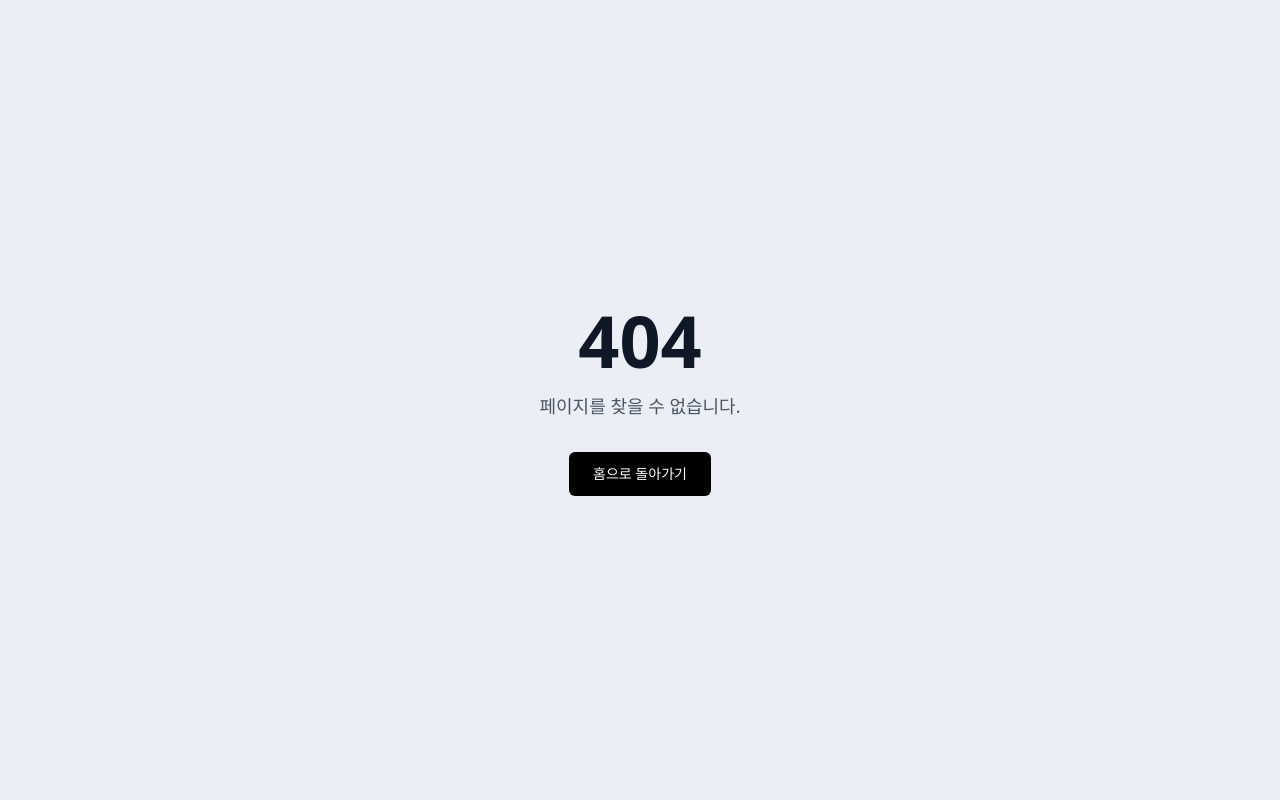
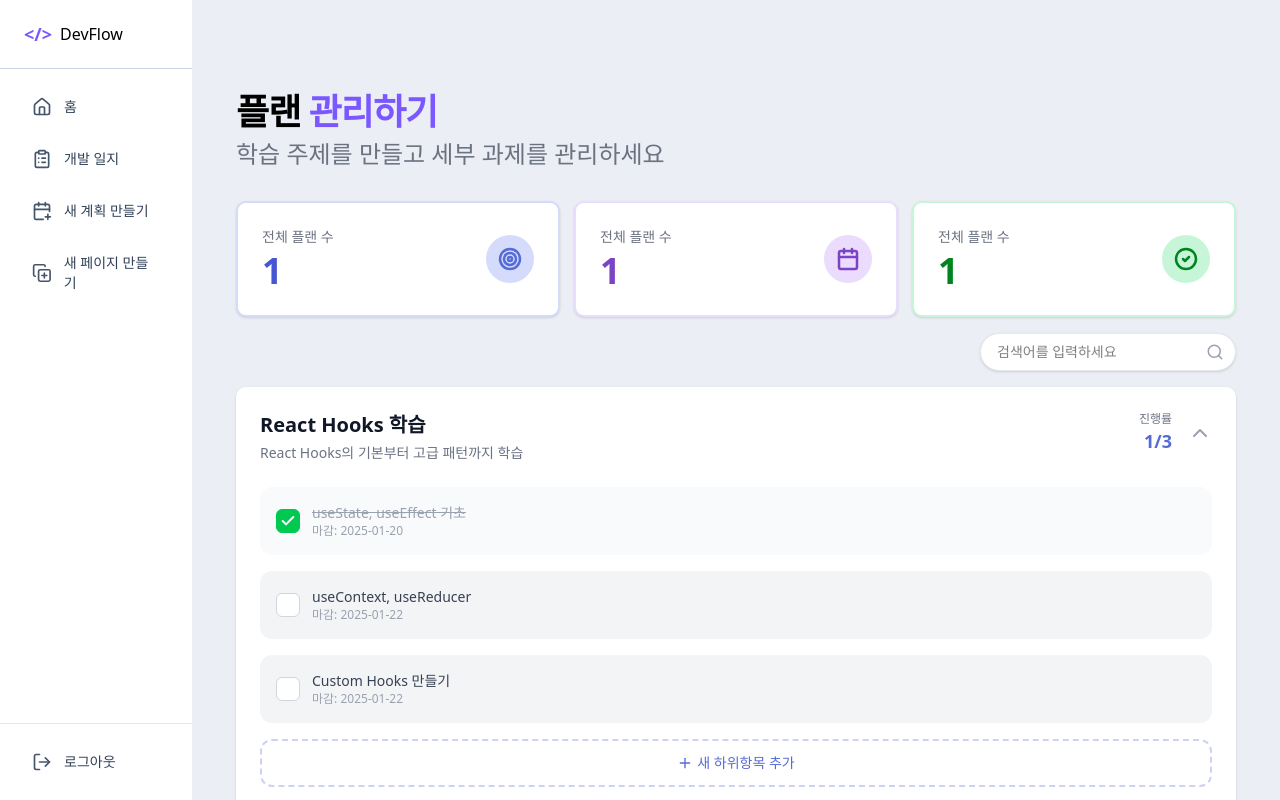
Before and after one commit to DeveloperBlog-Devflow/devflow, a Next.js app: page /plans in a window 1280 px wide. Before the commit this address had no page. Shown: the top 800 px of the page. Built offline with nearby package versions, Linux system fonts and the light colour scheme; no server answers.

Commit message:
feat: 계획 관리 페이지 UI 디자인 구현

```diff
--- a/app/(with-sidebar)/plan/page.tsx
+++ /dev/null
@@ -1,5 +0,0 @@
-const Page = () => {
-  return <div className="bg-background min-h-screen">plans</div>;
-};
-
-export default Page;
--- /dev/null
+++ b/app/(with-sidebar)/plans/page.tsx
@@ -0,0 +1,109 @@
+import FormField from '@/components/auth/FormField';
+import PageHeader from '@/components/common/PageHeader';
+import Card from '@/components/home/Card';
+import AddPlanButton from '@/components/plans/AddPlanButton';
+import PlanSection from '@/components/plans/PlanSection';
+import SearchBar from '@/components/plans/SearchBar';
+
+import { Target, Calendar, CheckCircle2 } from 'lucide-react';
+
+const sampleTasks = [
+  {
+    id: 1,
+    text: 'useState, useEffect 기초',
+    date: '2025-01-20',
+    isChecked: true,
+  },
+  {
+    id: 2,
+    text: 'useContext, useReducer',
+    date: '2025-01-22',
+    isChecked: false,
+  },
+  {
+    id: 3,
+    text: 'Custom Hooks 만들기',
+    date: '2025-01-22',
+    isChecked: false,
+  },
+];
+
+const Page = () => {
+  return (
+    <div className="bg-background min-h-screen p-11">
+      {/* 1. 페이지 헤더 */}
+      <PageHeader
+        title="플랜"
+        highlight="관리하기"
+        description="학습 주제를 만들고 세부 과제를 관리하세요"
+      />
+
+      {/* 2. 상단 통계 카드 (Grid) */}
+      <div className="mb-4 grid grid-cols-1 gap-3.5 md:grid-cols-3">
+        <Card className="flex items-center justify-between border-2 border-[#D5DCFB]">
+          {/* 왼쪽: 텍스트 영역 */}
+          <div className="flex flex-col gap-1">
+            <span className="text-text-sub text-sm font-medium">
+              전체 플랜 수
+            </span>
+            <span className="text-4xl font-bold text-[#4757D3]">1</span>
+          </div>
+
+          {/* 오른쪽: 아이콘 영역 */}
+          <div className="flex h-12 w-12 items-center justify-center rounded-full bg-[#D5DCFB] text-[#556BD6]">
+            <Target size={24} strokeWidth={2.5} />
+          </div>
+        </Card>
+        <Card className="flex items-center justify-between border-2 border-[#EBDBFC]">
+          {/* 왼쪽: 텍스트 영역 */}
+          <div className="flex flex-col gap-1">
+            <span className="text-text-sub text-sm font-medium">
+              전체 플랜 수
+            </span>
+            <span className="text-4xl font-bold text-[#7B44C4]">1</span>
+          </div>
+
+          {/* 오른쪽: 아이콘 영역 */}
+          <div className="flex h-12 w-12 items-center justify-center rounded-full bg-[#EBDBFC] text-[#7B44C4]">
+            <Calendar size={24} strokeWidth={2.5} />
+          </div>
+        </Card>
+        <Card className="flex items-center justify-between border-2 border-[#C6F6D7]">
+          {/* 왼쪽: 텍스트 영역 */}
+          <div className="flex flex-col gap-1">
+            <span className="text-text-sub text-sm font-medium">
+              전체 플랜 수
+            </span>
+            <span className="text-4xl font-bold text-[#00841F]">1</span>
+          </div>
+
+          {/* 오른쪽: 아이콘 영역 */}
+          <div className="flex h-12 w-12 items-center justify-center rounded-full bg-[#C6F6D7] text-[#00841F]">
+            <CheckCircle2 size={24} strokeWidth={2.5} />
+          </div>
+        </Card>
+      </div>
+
+      {/* 3. 검색 바 */}
+      <SearchBar />
+
+      {/* 4. 메인 플랜 목록 */}
+      <section className="space-y-6">
+        <PlanSection
+          title="React Hooks 학습"
+          description="React Hooks의 기본부터 고급 패턴까지 학습"
+          tasks={sampleTasks}
+        />
+
+        {/* 추가적인 PlanSection이 있다면 여기에 배치 */}
+      </section>
+
+      {/* 5. 하단 추가 버튼 */}
+      <div className="mt-6">
+        <AddPlanButton />
+      </div>
+    </div>
+  );
+};
+
+export default Page;
--- /dev/null
+++ b/components/common/PageHeader.tsx
@@ -0,0 +1,31 @@
+interface PageHeaderProps {
+  title: string;
+  highlight?: string;
+  description?: string;
+  className?: string;
+}
+
+const PageHeader = ({
+  title,
+  highlight,
+  description,
+  className = '',
+}: PageHeaderProps) => {
+  return (
+    <div className={`mb-8 pt-12 text-3xl ${className}`}>
+      <h1 className="text-text text-4xl font-bold tracking-tight">
+        {title}
+        {/* highlight가 있을 때만 보라색으로 렌더링 */}
+        {highlight && <span className="text-primary ml-2">{highlight}</span>}
+      </h1>
+
+      {description && (
+        <p className="text-text-sub mt-2 text-[1.5rem] font-medium">
+          {description}
+        </p>
+      )}
+    </div>
+  );
+};
+
+export default PageHeader;
--- a/components/home/Card.tsx
+++ b/components/home/Card.tsx
@@ -10,9 +10,7 @@ interface CardProps {
 
 const Card = ({ children, className = '', title }: CardProps) => {
   return (
-    <div
-      className={`border-border bg-surface rounded-[10px] p-6 shadow-sm ${className}`}
-    >
+    <div className={`bg-surface rounded-[10px] p-6 shadow-sm ${className}`}>
       {title && (
         <h2 className="mb-4 text-lg font-bold text-gray-900">{title}</h2>
       )}
--- /dev/null
+++ b/components/plans/AddPlanButton.tsx
@@ -0,0 +1,13 @@
+// components/dashboard/AddPlanButton.tsx
+import { Plus } from 'lucide-react';
+
+export default function AddPlanButton() {
+  return (
+    <button className="flex w-full flex-col items-center justify-center gap-2 rounded-2xl border-2 border-dashed border-gray-300 py-6 font-medium text-gray-500 transition-all hover:border-gray-400 hover:bg-gray-50">
+      <div className="flex h-8 w-8 items-center justify-center rounded-full bg-blue-100 text-blue-600">
+        <Plus size={20} />
+      </div>
+      새로운 플랜 추가하기
+    </button>
+  );
+}
--- /dev/null
+++ b/components/plans/PlanSection.tsx
@@ -0,0 +1,81 @@
+// components/dashboard/PlanSection.tsx
+'use client'; // 상태 관리를 위해 클라이언트 컴포넌트 선언
+
+import { useState } from 'react';
+import { ChevronDown, ChevronUp, Plus } from 'lucide-react';
+import Card from '../home/Card'; // 기존에 만든 Card 재사용
+import TaskItem from './TaskItem';
+
+interface Task {
+  id: number;
+  text: string;
+  date: string;
+  isChecked: boolean;
+}
+
+interface PlanSectionProps {
+  title: string;
+  description: string;
+  tasks: Task[];
+}
+
+export default function PlanSection({
+  title,
+  description,
+  tasks,
+}: PlanSectionProps) {
+  const [isOpen, setIsOpen] = useState(true); // 기본적으로 열려있게 설정
+
+  // 완료된 할 일 개수 계산
+  const completedCount = tasks.filter((t) => t.isChecked).length;
+  const totalCount = tasks.length;
+
+  return (
+    <Card className="mb-4 transition-all duration-200">
+      {/* 헤더 영역 (클릭 시 토글) */}
+      <div
+        className="flex cursor-pointer items-start justify-between"
+        onClick={() => setIsOpen(!isOpen)}
+      >
+        <div>
+          <h3 className="text-xl font-bold text-gray-900">{title}</h3>
+          <p className="mt-1 text-sm text-gray-500">{description}</p>
+        </div>
+
+        <div className="flex items-center gap-4">
+          <div className="text-right">
+            <span className="block text-xs text-gray-500">진행률</span>
+            <span className="text-lg font-bold text-[#556BD6]">
+              {completedCount}/{totalCount}
+            </span>
+          </div>
+          <button className="text-gray-400 hover:text-gray-600">
+            {isOpen ? <ChevronUp size={24} /> : <ChevronDown size={24} />}
+          </button>
+        </div>
+      </div>
+
+      {/* 펼쳐지는 내용 영역 */}
+      {isOpen && (
+        <div className="animate-fadeIn mt-6">
+          {/* 할 일 목록 */}
+          <div className="flex flex-col gap-2">
+            {tasks.map((task) => (
+              <TaskItem
+                key={task.id}
+                text={task.text}
+                date={task.date}
+                isCompleted={task.isChecked}
+              />
+            ))}
+          </div>
+
+          {/* 하위 항목 추가 버튼 (점선) */}
+          <button className="mt-2 flex w-full items-center justify-center gap-1 rounded-xl border-2 border-dashed border-[#556BD6]/30 py-3 text-sm font-medium text-[#556BD6] transition-colors hover:bg-[#556BD6]/5">
+            <Plus size={16} /> 새 하위항목 추가
+          </button>
+        </div>
+      )}
+    </Card>
+  );
+}
--- /dev/null
+++ b/components/plans/SearchBar.tsx
@@ -0,0 +1,17 @@
+// components/dashboard/SearchBar.tsx
+import { Search } from 'lucide-react';
+
+export default function SearchBar() {
+  return (
+    <div className="mb-4 flex justify-end">
+      <div className="relative">
+        <input
+          type="text"
+          placeholder="검색어를 입력하세요"
+          className="w-64 rounded-full border border-gray-200 bg-white py-2 pr-10 pl-4 text-sm shadow-sm focus:border-purple-400 focus:outline-none"
+        />
+        <Search className="absolute top-2.5 right-3 text-gray-400" size={18} />
+      </div>
+    </div>
+  );
+}
--- /dev/null
+++ b/components/plans/TaskItem.tsx
@@ -0,0 +1,38 @@
+// components/dashboard/TaskItem.tsx
+import { Check } from 'lucide-react';
+
+interface TaskItemProps {
+  text: string;
+  date: string;
+  isCompleted: boolean;
+}
+
+export default function TaskItem({ text, date, isCompleted }: TaskItemProps) {
+  return (
+    <div
+      className={`mb-2 flex items-center gap-3 rounded-xl p-4 transition-colors ${
+        isCompleted ? 'bg-gray-50' : 'bg-gray-100'
+      }`}
+    >
+      {/* 체크박스 커스텀 */}
+      <div
+        className={`flex h-6 w-6 cursor-pointer items-center justify-center rounded-md border transition-colors ${
+          isCompleted
+            ? 'border-green-500 bg-green-500 text-white'
+            : 'border-gray-300 bg-white hover:border-purple-400'
+        }`}
+      >
+        {isCompleted && <Check size={16} strokeWidth={3} />}
+      </div>
+
+      <div className="flex flex-col">
+        <span
+          className={`text-sm font-medium ${isCompleted ? 'text-gray-400 line-through' : 'text-gray-700'}`}
+        >
+          {text}
+        </span>
+        <span className="text-xs text-gray-400">마감: {date}</span>
+      </div>
+    </div>
+  );
+}
```
